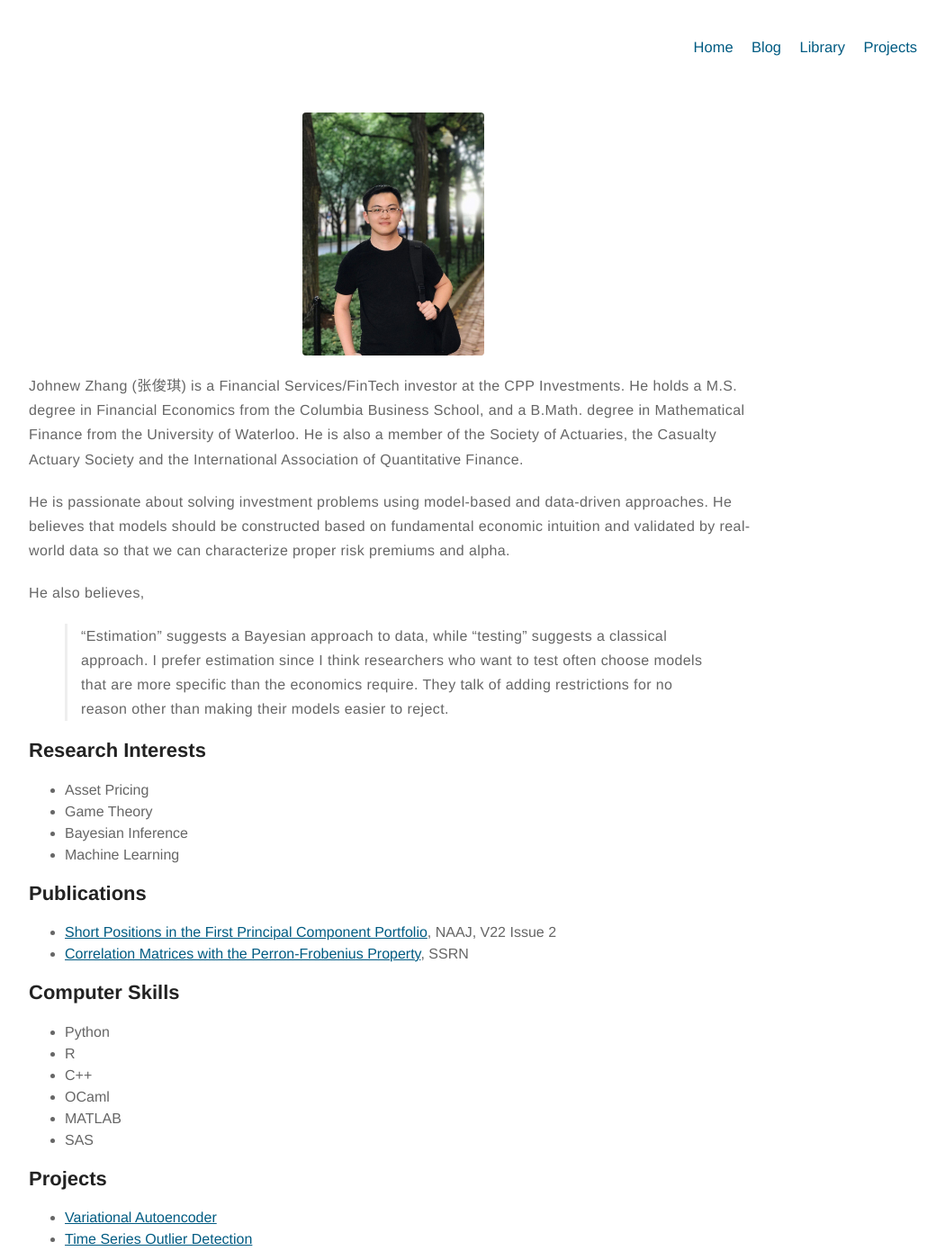
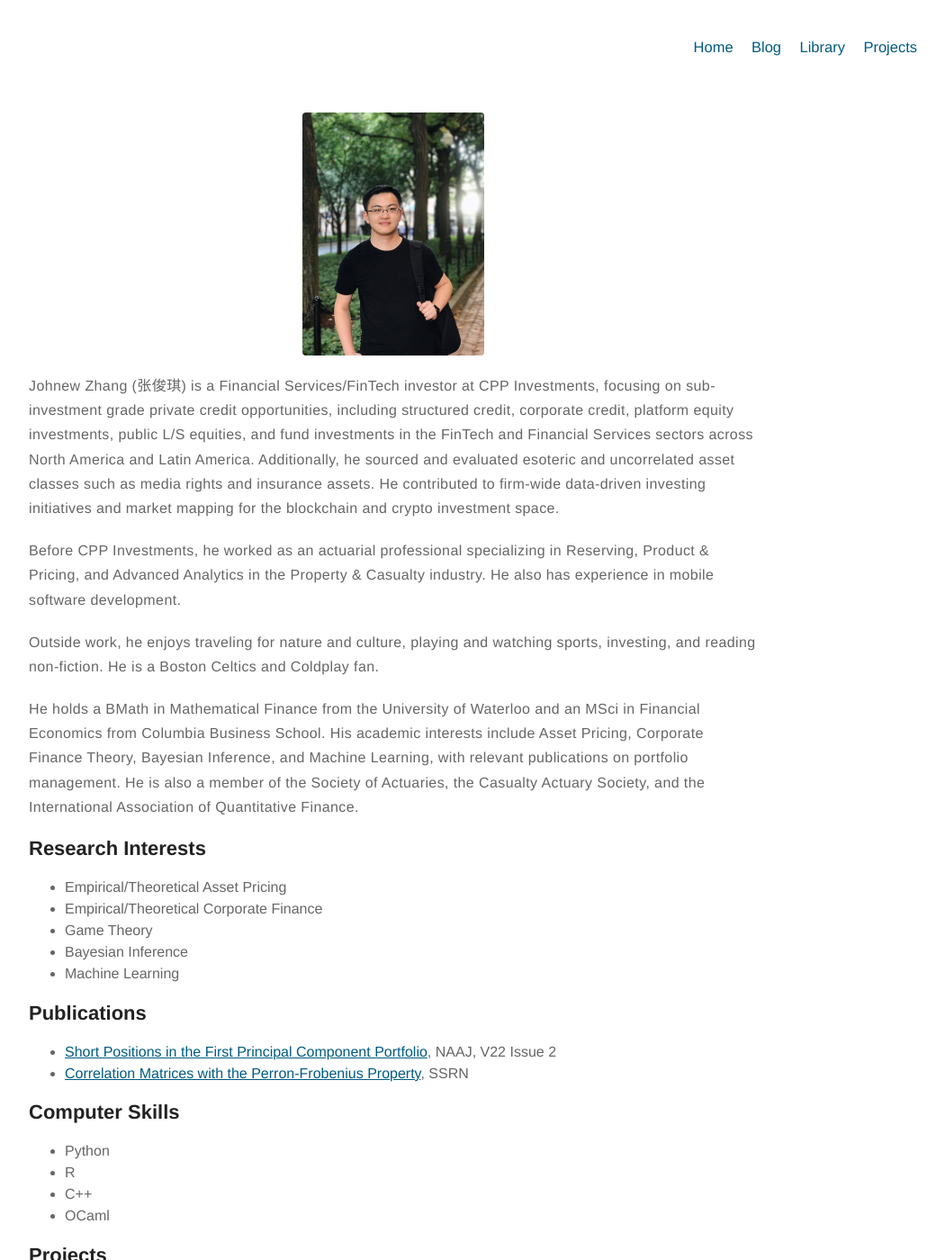
Before and after one commit to WizardKingZ/WizardKingZ.github.io, a Jekyll site: the page built from about.md, in a window 1280 px wide and 1400 px high. Shown: the whole window at 90% size, without its empty margins (203-1253 px from the left). Built offline with Jekyll 4.4.1, drawn with Linux system fonts in a browser that asks for light colours.

Commit message:
Update about.md

```diff
--- a/about.md
+++ b/about.md
@@ -4,18 +4,19 @@ layout: page
 ---
 ![Profile Image]({{ site.url }}/{{ site.picture }})
 
-<p>Johnew Zhang (张俊琪) is a Financial Services/FinTech investor at the CPP Investments. He holds a M.S. degree in Financial Economics from the Columbia Business School, and a B.Math. degree in Mathematical Finance from the University of Waterloo. He is also a member of the Society of Actuaries, the Casualty Actuary Society and the International Association of Quantitative Finance. </p>
+<p>Johnew Zhang (张俊琪) is a Financial Services/FinTech investor at CPP Investments, focusing on sub-investment grade private credit opportunities, including structured credit, corporate credit, platform equity investments, public L/S equities, and fund investments in the FinTech and Financial Services sectors across North America and Latin America. Additionally, he sourced and evaluated esoteric and uncorrelated asset classes such as media rights and insurance assets. He contributed to firm-wide data-driven investing initiatives and market mapping for the blockchain and crypto investment space. </p>
 
-<p>He is passionate about solving investment problems using model-based and data-driven approaches.  He believes that models should be constructed based on fundamental economic intuition and validated by real-world data so that we can characterize proper risk premiums and alpha.</p>
+<p>Before CPP Investments, he worked as an actuarial professional specializing in Reserving, Product & Pricing, and Advanced Analytics in the Property & Casualty industry. He also has experience in mobile software development.</p>
 
-He also believes,
+<p>Outside work, he enjoys traveling for nature and culture, playing and watching sports, investing, and reading non-fiction. He is a Boston Celtics and Coldplay fan.</p>
 
->"Estimation" suggests a Bayesian approach to data, while "testing" suggests a classical approach. I prefer estimation since I think researchers who want to test often choose models that are more specific than the economics require. They talk of adding restrictions for no reason other than making their models easier to reject.
+<p>He holds a BMath in Mathematical Finance from the University of Waterloo and an MSci in Financial Economics from Columbia Business School. His academic interests include Asset Pricing, Corporate Finance Theory, Bayesian Inference, and Machine Learning, with relevant publications on portfolio management. He is also a member of the Society of Actuaries, the Casualty Actuary Society, and the International Association of Quantitative Finance. </p>
 
 <h2>Research Interests</h2>
 
 <ul class="skill-list">
-	<li>Asset Pricing</li>
+	<li>Empirical/Theoretical Asset Pricing</li>
+	<li>Empirical/Theoretical Corporate Finance</li>
 	<li>Game Theory</li>
 	<li>Bayesian Inference</li>
 	<li>Machine Learning</li>
@@ -28,7 +29,6 @@ He also believes,
 	<li><a href="https://papers.ssrn.com/sol3/papers.cfm?abstract_id=2493844">Correlation Matrices with the Perron-Frobenius Property</a>, SSRN</li>
 </ul>
 
-
 <h2>Computer Skills</h2>
 
 <ul class="skill-list">
@@ -36,8 +36,6 @@ He also believes,
 	<li>R</li>
 	<li>C++</li>
 	<li>OCaml</li>
-	<li>MATLAB</li>
-	<li>SAS</li>
 </ul>
 
 <h2>Projects</h2>
```
Also changed, not shown: other parts of about.md (+1 -0 lines).
